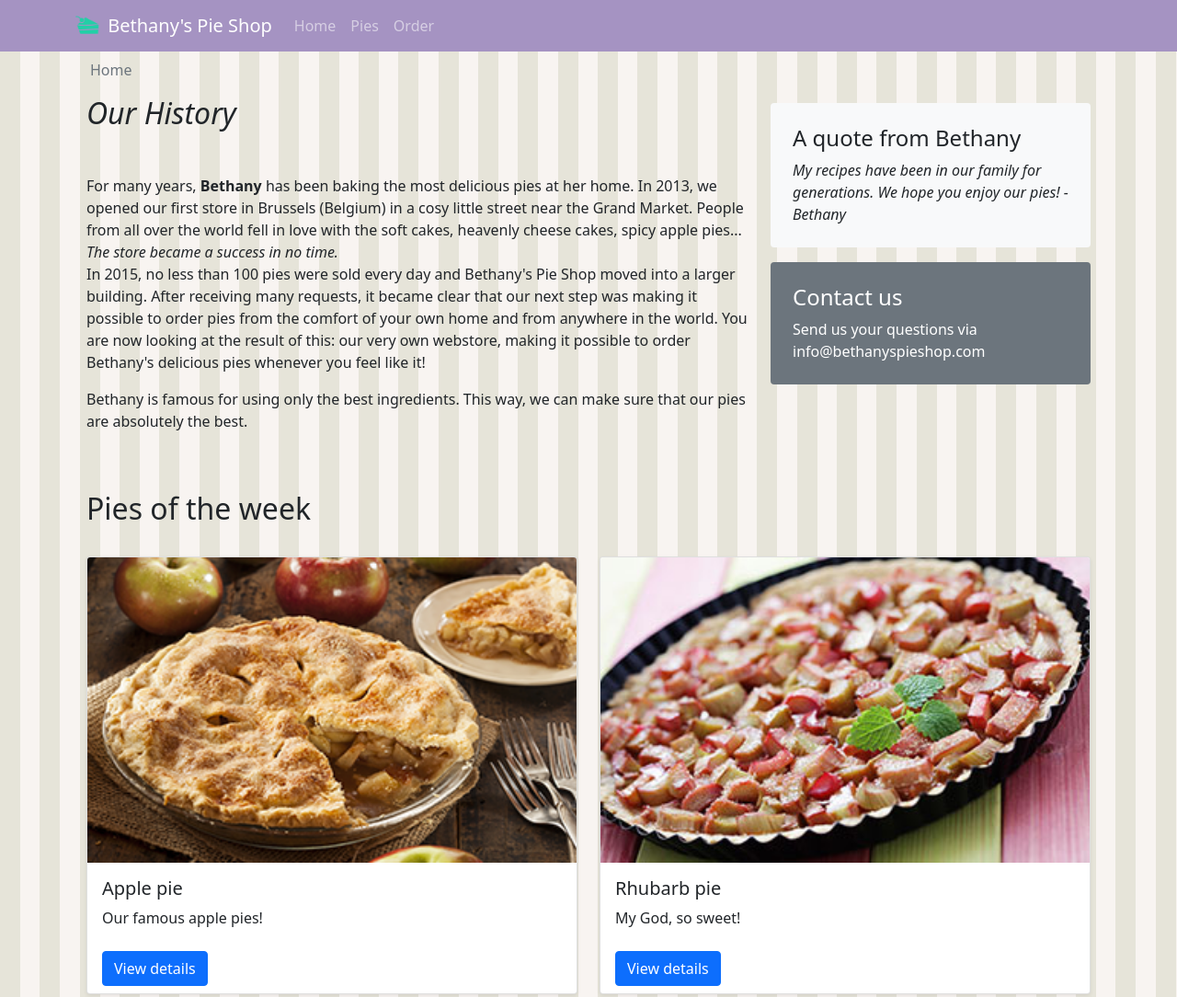
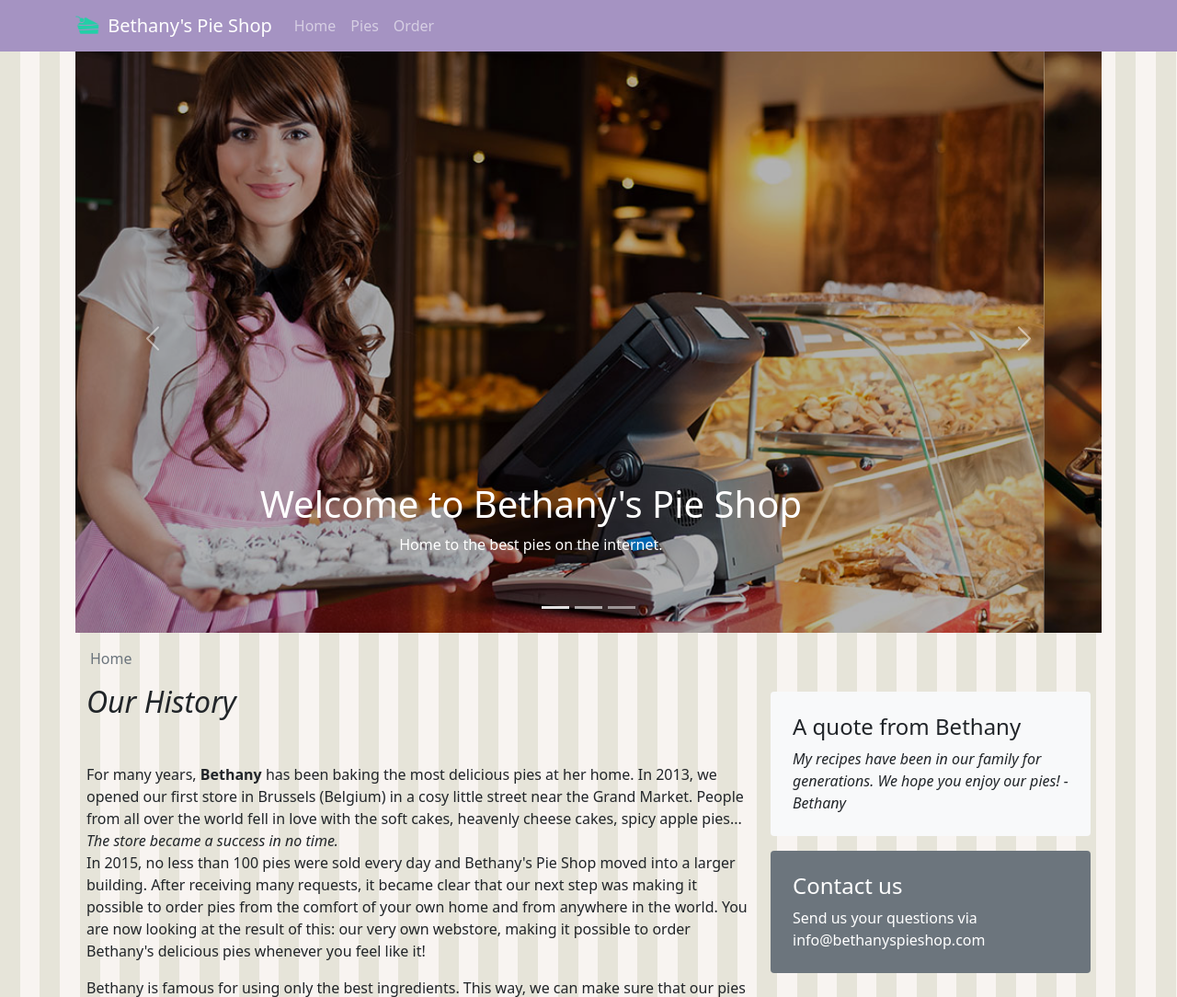
Before and after one commit to maniacz/PluralSight-Bootstrap-5-Fundamentals, a plain HTML site: page index.html in a window 1280 px wide. Shown: the top 1084 px of the page at 92% size. Drawn offline with nearby package versions, Linux system fonts and the light colour scheme.

Commit message:
Add carousel to index page

```diff
--- a/css/custom.css
+++ b/css/custom.css
@@ -14,3 +14,37 @@ body {
   background: transparent;
   border-top: 0px;
 }
+
+/* CUSTOMIZE THE CAROUSEL
+-------------------------------------------------- */
+
+/* Carousel base class */
+  /* Since positioning the image, we need to help out the caption */
+  .carousel-caption {
+    bottom: 3rem;
+    z-index: 10;
+  }
+
+  /* Declare heights because of positioning of img element */
+  .carousel-item {
+    height: 40rem;
+    max-width: 100vw;
+    background-size: cover;
+    background-position: center center;
+    background-repeat: no-repeat;
+  }
+
+  .welcome-carousel-image1{
+    box-shadow: inset 0 0 0 100vw rgba(0,0,0,0.3);
+    background-image:url('../images/carousel1.jpg');
+  }
+
+  .welcome-carousel-image2{
+    box-shadow: inset 0 0 0 100vw rgba(0,0,0,0.3);
+    background-image:url('../images/carousel2.jpg');
+  }
+
+  .welcome-carousel-image3{
+    box-shadow: inset 0 0 0 100vw rgba(0,0,0,0.3);
+    background-image:url('../images/carousel3.jpg');
+  }
--- a/index.html
+++ b/index.html
@@ -46,6 +46,47 @@
 
     <main class="container" role="main">
 
+      <div id="welcomeCarousel" class="carousel slide" data-bs-ride="carousel">
+        <div class="carousel-indicators">
+          <button type="button" data-bs-target="#welcomeCarousel" data-bs-slide-to="0" class="active"
+            aria-current="true" aria-label="Welcome 1"></button>
+          <button type="button" data-bs-target="#welcomeCarousel" data-bs-slide-to="1"
+            aria-label="Welcome 2"></button>
+          <button type="button" data-bs-target="#welcomeCarousel" data-bs-slide-to="2"
+            aria-label="Welcome 3"></button>
+        </div>
+        <div class="carousel-inner">
+          <div class="carousel-item welcome-carousel-image1 active">
+            <div class="carousel-caption">
+              <h1>Welcome to Bethany's Pie Shop</h1>
+              <p>Home to the best pies on the internet.</p>
+            </div>
+          </div>
+          <div class="carousel-item welcome-carousel-image2">
+            <div class="carousel-caption text-start">
+              <h1>Discover our pie subscription</h1>
+              <p>Our delicious pies delivered to your door. Every week.</p>
+              <p><a class="btn btn-lg btn-primary" href="piesubscription.html" role="button">Sign up
+                  today</a></p>
+            </div>
+          </div>
+          <div class="carousel-item welcome-carousel-image3">
+            <div class="carousel-caption text-end">
+              <h1>Browse the pies of summer.</h1>
+              <p>Every season has its pies. Enjoy our summer fruit pies now.</p>
+              <p><a class="btn btn-lg btn-primary" href="fruitpies.html" role="button">Fruit pies</a></p>
+            </div>
+          </div>
+        </div>
+        <button class="carousel-control-prev" type="button" data-bs-target="#welcomeCarousel" data-bs-slide="prev">
+          <span class="carousel-control-prev-icon" aria-hidden="true"></span>
+          <span class="visually-hidden">Previous</span>
+        </button>
+        <button class="carousel-control-next" type="button" data-bs-target="#welcomeCarousel" data-bs-slide="next">
+          <span class="carousel-control-next-icon" aria-hidden="true"></span>
+          <span class="visually-hidden">Next</span>
+        </button>
+      </div>
         <nav aria-label="breadcrumb" class="my-3 ms-3">
             <ol class="breadcrumb">
                 <li class="breadcrumb-item active" aria-current="page">Home</li>
```
